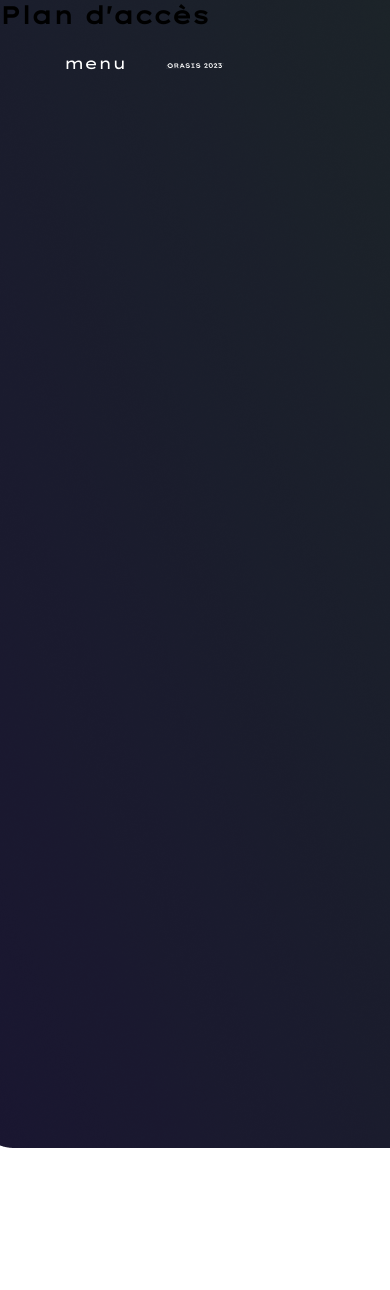
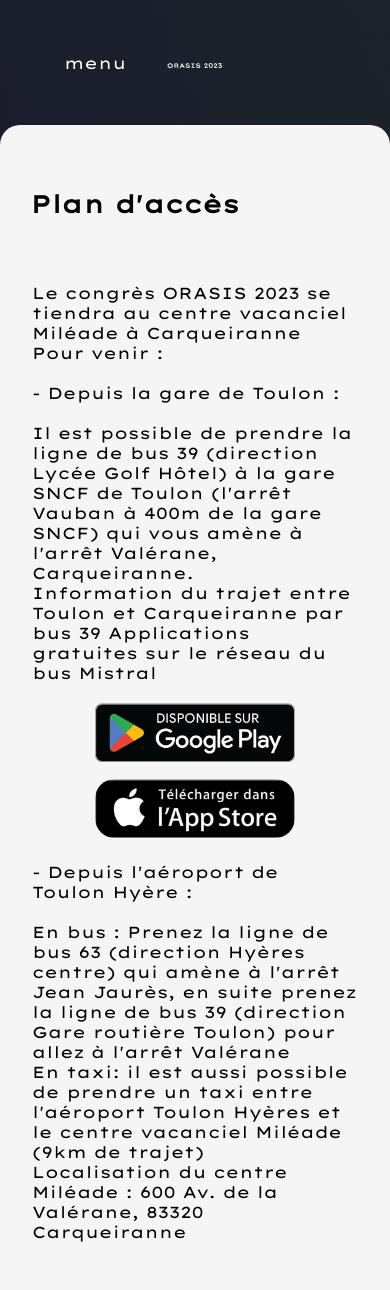
Before and after one commit to mathis-lambert/orasis_sae, a PHP site: page /plan-dacces.php in a window 390 px wide. Shown: the top 1290 px of the page. Run offline with PHP 8.4, Linux system fonts and the light colour scheme; some libraries are stand-ins or nearby versions.

Commit message:
création et stylisation de la page plan d'accès, ajout du contenu et modification pour responsive

```diff
--- a/assets/style/components/_accessplan.scss
+++ b/assets/style/components/_accessplan.scss
@@ -0,0 +1,46 @@
+.content {
+   margin: 0 auto;
+   max-width: 1728px;
+   position: relative;
+   top: 125px;
+   background-color: #f5f5f5;
+   border-radius: 20px;
+   padding: 4rem 5rem;
+}
+
+.title {
+   margin-bottom: 4rem;
+}
+
+.text {
+   margin: 0 .1rem;
+}
+
+.apps {
+   display: flex;
+   flex-wrap: wrap;
+   gap: .8rem;
+}
+
+.store {
+   width: 200px;
+}
+
+.map {
+   margin-top: 3rem;
+   width: 100%;
+   max-height: 400px;
+   border-radius: 10px;
+}
+
+@media screen and (max-width: 720px) {
+   .content {
+      padding: 4rem 1.9rem;
+   }
+   .apps {
+      justify-content: center;
+   }
+   .map {
+      height: 300px;
+   }
+}
--- a/assets/style/style.css
+++ b/assets/style/style.css
@@ -312,6 +312,52 @@ body {
   color: white !important;
 }
 
+.content {
+  margin: 0 auto;
+  max-width: 1728px;
+  position: relative;
+  top: 125px;
+  background-color: #f5f5f5;
+  border-radius: 20px;
+  padding: 4rem 5rem;
+}
+
+.title {
+  margin-bottom: 4rem;
+}
+
+.text {
+  margin: 0 0.1rem;
+}
+
+.apps {
+  display: flex;
+  flex-wrap: wrap;
+  gap: 0.8rem;
+}
+
+.store {
+  width: 200px;
+}
+
+.map {
+  margin-top: 3rem;
+  width: 100%;
+  max-height: 400px;
+  border-radius: 10px;
+}
+
+@media screen and (max-width: 720px) {
+  .content {
+    padding: 4rem 1.9rem;
+  }
+  .apps {
+    justify-content: center;
+  }
+  .map {
+    height: 300px;
+  }
+}
 /* reset */
 *,
 *:before,
--- a/plan-dacces.php
+++ b/plan-dacces.php
@@ -18,7 +18,45 @@
 <body>
    <?php include 'assets/includes/_navbar.html'; ?>
 
-   <h2>Plan d'accès</h2>
+   <div class="content">
+      <h2 class="title">Plan d'accès</h2>
+      <div class="text">
+         <p>
+            Le congrès ORASIS 2023 se tiendra au centre vacanciel Miléade à Carqueiranne<br>
+            Pour venir :
+            <br><br>
+            - Depuis la gare de Toulon :
+            <br>
+            <br>
+            Il est possible de prendre la ligne de bus 39 (direction Lycée Golf Hôtel) à la gare SNCF de Toulon (l'arrêt Vauban à 400m de la gare SNCF) qui vous amène à l'arrêt Valérane, Carqueiranne.
+            <br>
+            Information du trajet entre Toulon et Carqueiranne par bus 39
+            Applications gratuites sur le réseau du bus Mistral
+            <br>
+            <br>
+         </p>
+         <div class="apps">
+            <span>
+               <img class="store" src="assets/img/google-play-badge.png" alt="Disponible sur le Play Store">
+            </span>
+            <span>
+               <img class="store" src="assets/img/apple-store.jpg" alt="Disponible sur l'App Store" style="border-radius: 20px;">
+            </span>
+         </div>
+         <p>
+            <br>
+            - Depuis l'aéroport de Toulon Hyère :
+            <br>
+            <br>
+            En bus : Prenez la ligne de bus 63 (direction Hyères centre) qui amène à l'arrêt Jean Jaurès, en suite prenez la ligne de bus 39 (direction Gare routière Toulon) pour allez à l'arrêt Valérane
+            <br>
+            En taxi: il est aussi possible de prendre un taxi entre l'aéroport Toulon Hyères et le centre vacanciel Miléade (9km de trajet)
+            <br>
+            Localisation du centre Miléade : 600 Av. de la Valérane, 83320 Carqueiranne
+         </p>
+         <iframe class="map" src="https://www.google.com/maps/embed?pb=!1m14!1m8!1m3!1d46611.73923899836!2d6.005719507128119!3d43.099603312579895!3m2!1i1024!2i768!4f13.1!3m3!1m2!1s0x0%3A0x77c8a07f5a809fbd!2sVillage%20Club%20Mil%C3%A9ade%20Carqueiranne!5e0!3m2!1sfr!2sfr!4v1669663331592!5m2!1sfr!2sfr" style="border:0;" allowfullscreen="" loading="lazy" referrerpolicy="no-referrer-when-downgrade"></iframe>
+      </div>
+   </div>
 
    <?php include 'assets/includes/_footer.html'; ?>
 
```
Also changed, not shown: assets/img/apple-store.jpg (added), assets/img/google-play-badge.png (added).
